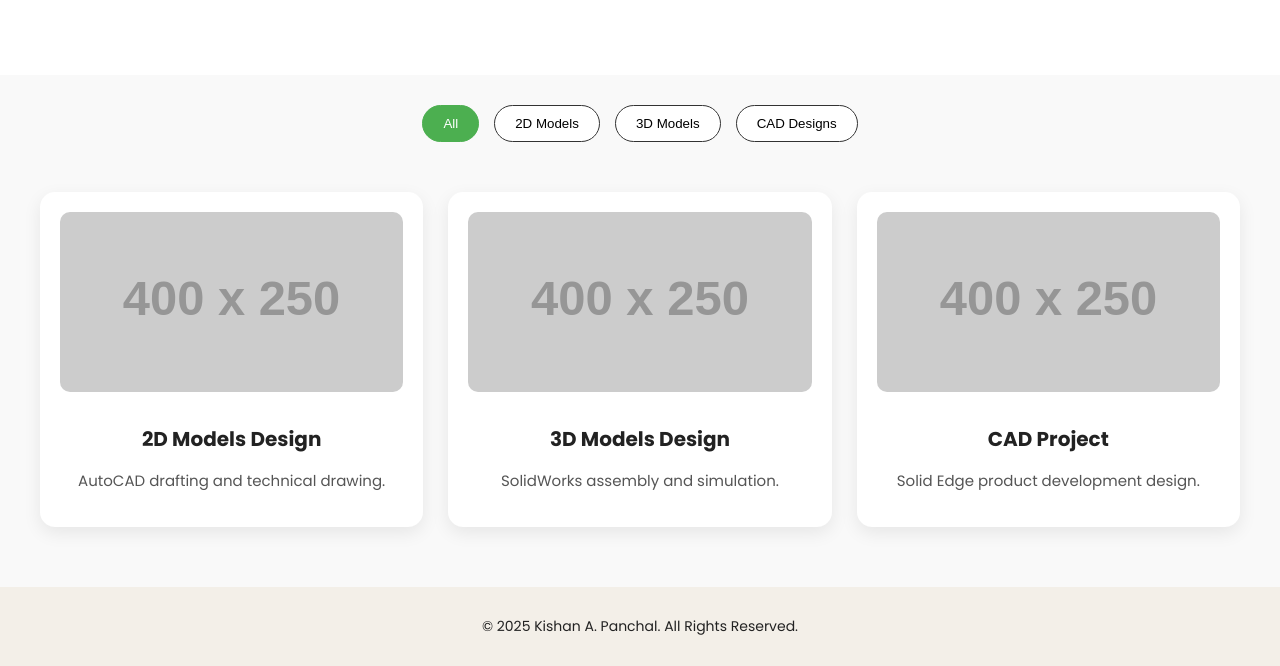
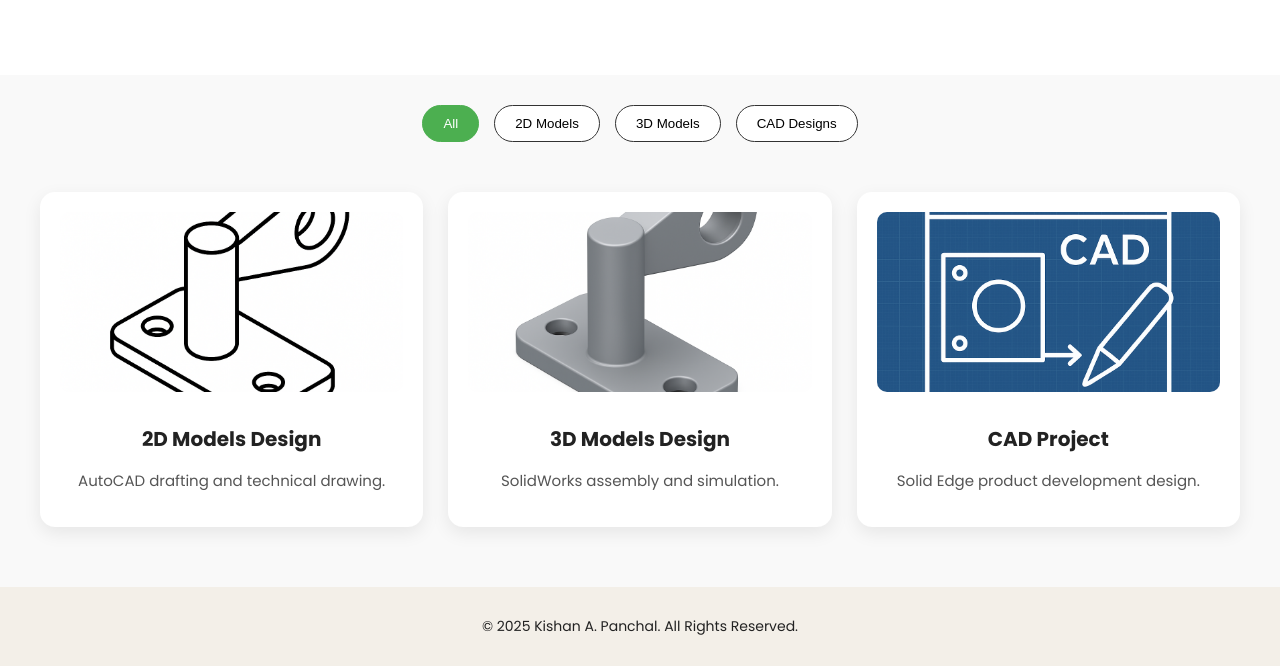
Before and after one commit to diyapanchal28/portfolio-kishanpanchal, a plain HTML site: page project.html in a window 1280 px wide. Shown: the part 237-903 px from the top of the page. Drawn offline with Linux system fonts and the light colour scheme; placeholder pictures from the web are drawn by us.

Commit message:
add images

```diff
--- a/project.html
+++ b/project.html
@@ -208,7 +208,7 @@
 
   <!-- Header -->
   <header>
-    <a href="about.html">⬅ Back to Home</a>
+    <a href="index.html">⬅ Back to Home</a>
   </header>
 
   <!-- Hero -->
@@ -228,19 +228,19 @@
   <!-- Projects Grid -->
   <div class="projects-grid">
     <div class="project-card" data-category="2d" onclick="openModelList('2D Models', '2d')">
-      <img src="https://via.placeholder.com/400x250" alt="2D Design">
+      <img src="images/2dmodel.png" alt="2D Design">
       <h3>2D Models Design</h3>
       <p>AutoCAD drafting and technical drawing.</p>
     </div>
 
     <div class="project-card" data-category="3d" onclick="openModelList('3D Models', '3d')">
-      <img src="https://via.placeholder.com/400x250" alt="3D Model">
+      <img src="images/3dmodel.png" alt="3D Model">
       <h3>3D Models Design</h3>
       <p>SolidWorks assembly and simulation.</p>
     </div>
 
     <div class="project-card" data-category="cad" onclick="openModelList('CAD Designs', 'cad')">
-      <img src="https://via.placeholder.com/400x250" alt="CAD">
+      <img src="images/cadmodel.png" alt="CAD">
       <h3>CAD Project</h3>
       <p>Solid Edge product development design.</p>
     </div>
```
Also changed, not shown: images/2dmodel.png (added), images/3dmodel.png (added), images/cadmodel.png (added).
